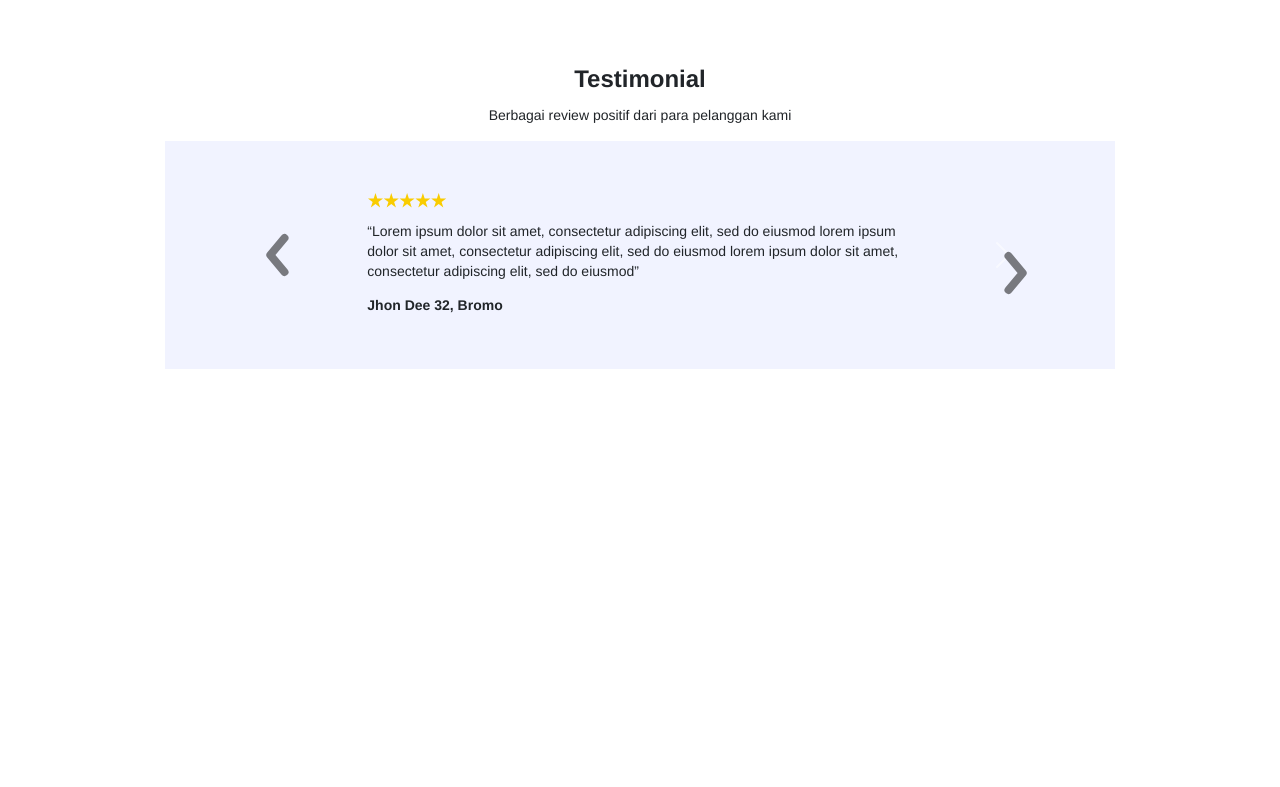
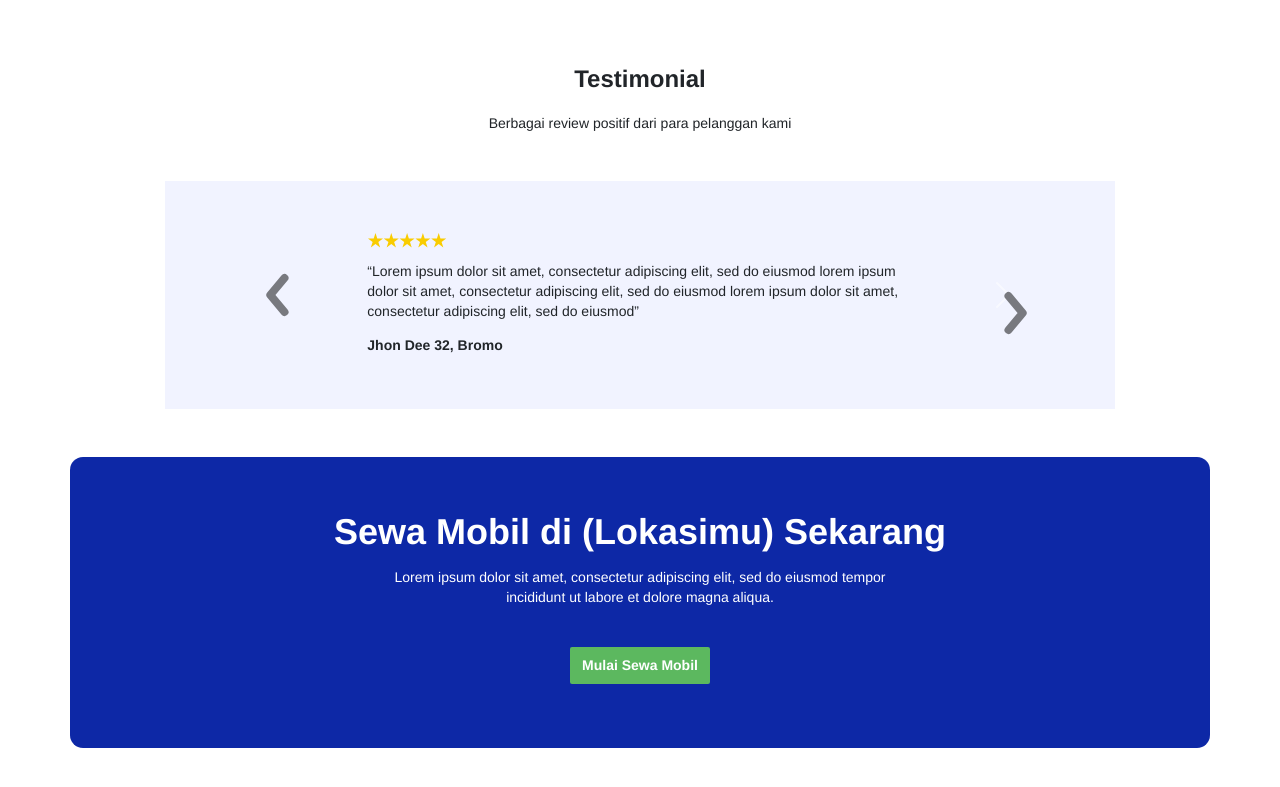
Before and after one commit to ancr18/FSW2-CH1-CG1, a plain HTML site: page index.html in a window 1280 px wide. Shown: the part 1265-2052 px from the top of the page. Before the commit the page ends 1682 px from the top, so only its background shows below. Drawn offline with nearby package versions, Linux system fonts and the light colour scheme.

Commit message:
feature : modifikasi banner-section

```diff
--- a/index.html
+++ b/index.html
@@ -73,7 +73,6 @@
     <!-- /hero-section -->
 
     <!-- service-section -->
-
     <section class="services-section my-5" id="services-section">
         <div class="container">
             <div class="row">
@@ -155,14 +154,13 @@
     <!-- /why-us-section -->
 
     <!-- testimonial-section -->
-
     <section class="testimonial-section my-5" id="testimonial-section">
         <div class="container">
 
             <div class="row">
                 <div class="col-md-12 text-center">
-                    <h2 class="h2">Testimonial</h2>
-                    <p class="sub-title">Berbagai review positif dari para pelanggan kami</p>
+                    <h2 class="h2 mb-3">Testimonial</h2>
+                    <p class="sub-title mb-5">Berbagai review positif dari para pelanggan kami</p>
                 </div>
             </div>
 
@@ -249,8 +247,22 @@
         </div>
 
     </section>
+    <!-- /testimonial-section -->
 
-    <!-- /testimonial-section -->
+    <!-- banner-section -->
+    <section class="banner-section my-5" id="banner-section">
+        <div class="container text-center banner p-5">
+            <div class="row">
+                <div class="col-md-12">
+                    <h1 class="h1 mb-2">Sewa Mobil di (Lokasimu) Sekarang</h1>
+                    <p class="sub-title mx-auto mb-4">Lorem ipsum dolor sit amet, consectetur adipiscing elit, sed do eiusmod tempor incididunt ut labore et dolore magna
+                    aliqua.</p>
+                    <button class="btn-sewa fw-bold my-3">Mulai Sewa Mobil</button>
+                </div>
+            </div>
+        </div>
+    </section>
+    <!-- /banner-section -->
 
 
 
--- a/style.css
+++ b/style.css
@@ -8,6 +8,10 @@
 body {
   font-family: 'Helvetica', sans-serif;
 }
+
+/* .my-5{
+  margin: 100px 0 !important;
+} */
 
 /* navbar */
 .navbar {
@@ -31,7 +35,7 @@ body {
   background-color: #f1f3ff;
 }
 
-.hero-tagline .h1{
+.h1{
   font-size: 36px;
   font-weight: 700;
   line-height: 54px;
@@ -125,6 +129,18 @@ body {
 }
 /* /testimonial-section */
 
+/* banner-section */
+.banner{
+  background: #0D28A6;
+  color: #fff;
+  border-radius: 13px;
+}
+
+.banner .sub-title{
+  width: 50%;
+}
+/* /banner-section */
+
 @media (max-width: 575.98px){
   .hero-tagline p{
     width: 100%;
```
